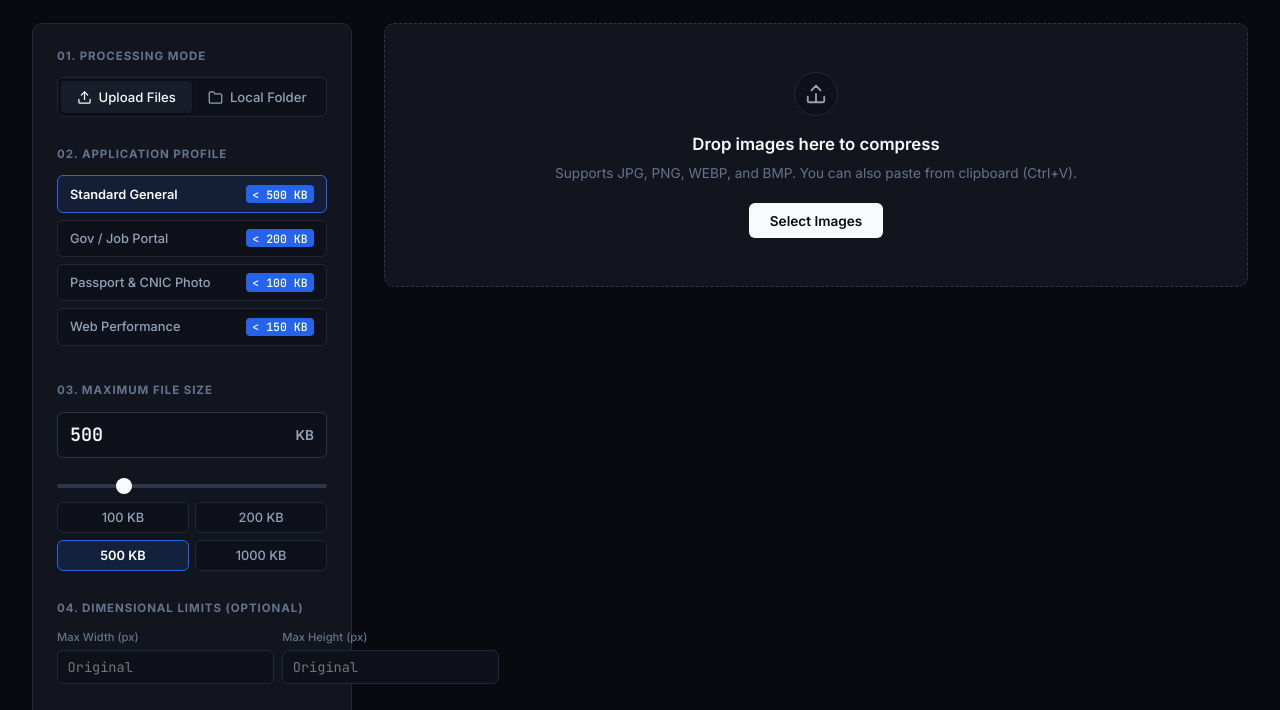
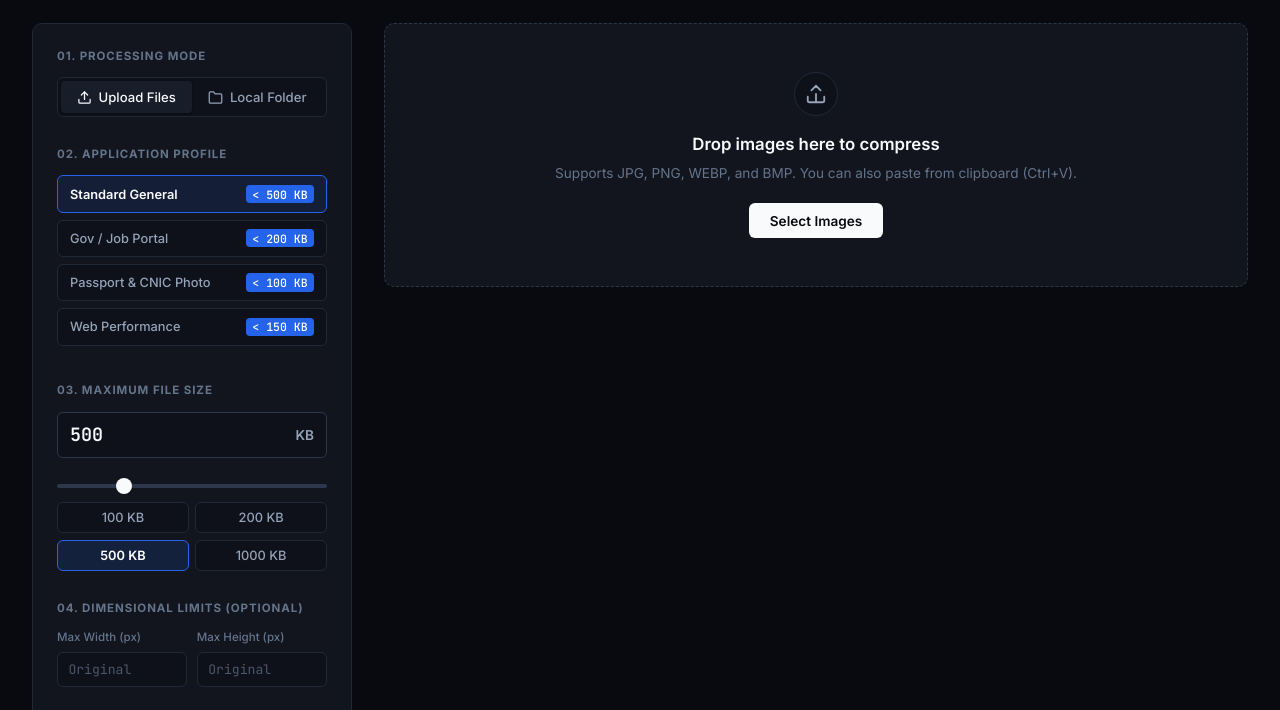
Before and after one commit to RabailAliBhatti/smart-image-compressor, a plain HTML site: page index.html in a window 1280 px wide. Shown: the part 73-783 px from the top of the page. Drawn offline with nearby package versions, Linux system fonts and the light colour scheme; no server answers.

Commit message:
fix(ui): resolve dimension input overflow in sidebar and hide number spinners

```diff
--- a/styles.css
+++ b/styles.css
@@ -383,34 +383,62 @@ body {
 .dim-grid {
   display: grid;
   grid-template-columns: 1fr 1fr;
-  gap: 0.5rem;
+  gap: 0.6rem;
+  width: 100%;
 }
 
 .dim-box {
   display: flex;
   flex-direction: column;
-  gap: 0.25rem;
+  gap: 0.35rem;
+  min-width: 0; /* Prevents grid column blowout from intrinsic input width */
 }
 
 .dim-label {
-  font-size: 0.7rem;
+  font-size: 0.72rem;
   color: var(--text-faint);
   font-weight: 500;
+  white-space: nowrap;
+  overflow: hidden;
+  text-overflow: ellipsis;
 }
 
 .dim-input {
+  width: 100%;
+  min-width: 0;
+  box-sizing: border-box;
   background-color: var(--bg-input);
   border: 1px solid var(--border-dim);
   color: var(--text-main);
   font-family: var(--font-mono);
-  font-size: 0.85rem;
-  padding: 0.45rem 0.6rem;
+  font-size: 0.82rem;
+  padding: 0.5rem 0.65rem;
   border-radius: var(--radius-sm);
   outline: none;
+  transition: border-color 0.15s ease;
+}
+
+.dim-input::placeholder {
+  color: var(--text-faint);
+  opacity: 0.7;
 }
 
 .dim-input:focus {
   border-color: var(--border-focus);
+}
+
+/* Remove number input spinner steppers for clean minimalist appearance */
+.dim-input::-webkit-outer-spin-button,
+.dim-input::-webkit-inner-spin-button,
+.num-input::-webkit-outer-spin-button,
+.num-input::-webkit-inner-spin-button {
+  -webkit-appearance: none;
+  margin: 0;
+}
+
+.dim-input[type="number"],
+.num-input[type="number"] {
+  -moz-appearance: textfield;
 }
 
 /* Radio Group */
```
